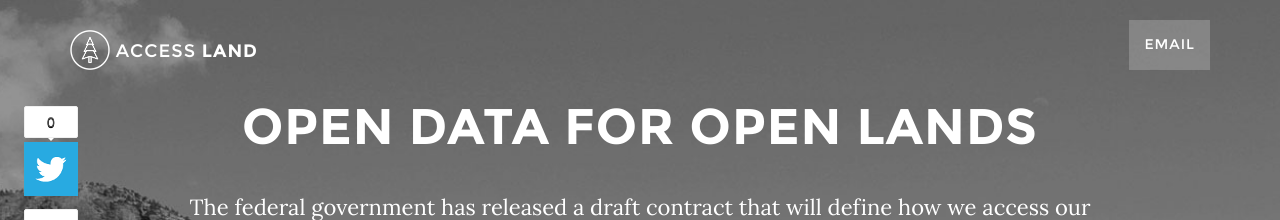
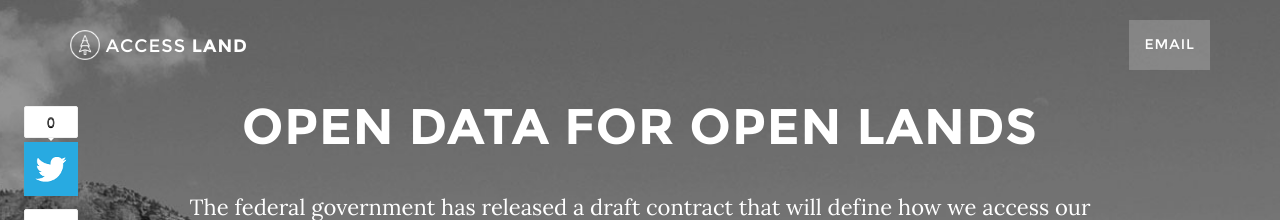
Before and after one commit to mnovinger/accessland.org, a Jekyll site: the page index.html, which Jekyll copies as it is, in a window 1280 px wide. Shown: the top 220 px of the page. Built offline with Jekyll 4.4.1, drawn with Linux system fonts in a browser that asks for light colours.

Commit message:
Changed size of menu icon #1

```diff
--- a/css/grayscale.scss
+++ b/css/grayscale.scss
@@ -89,8 +89,8 @@ a:focus {
 .navbar-brand {
     font-weight: 700;
     img {
-        max-width: 40px;
-        width: 40px;
+        max-width: 30px;
+        width: 30px;
         margin-top: -5px;
     }
 }
```
